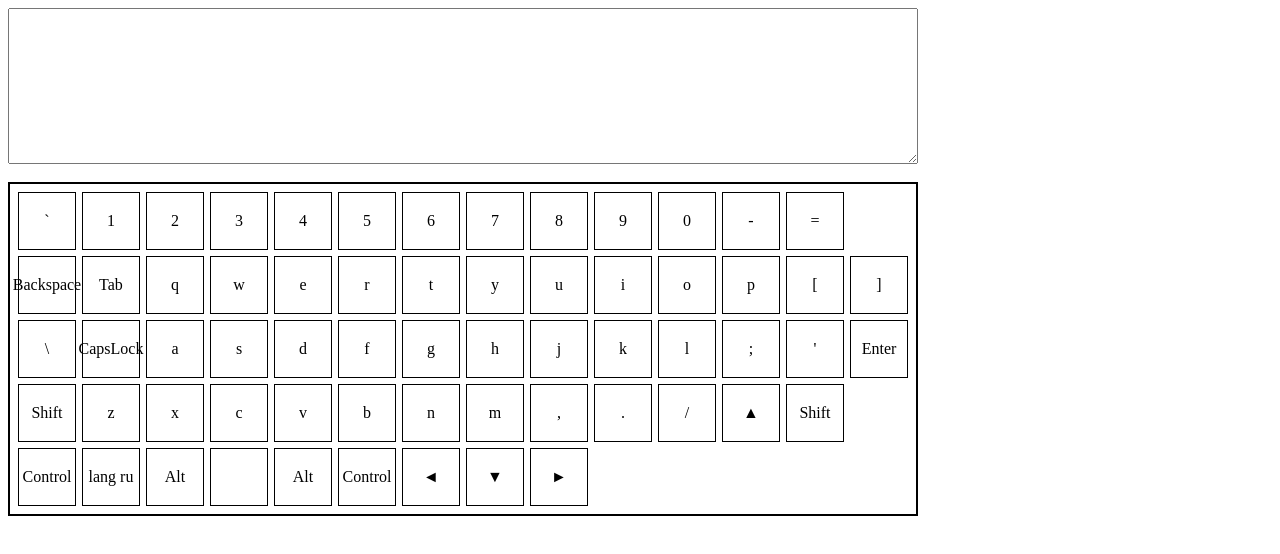
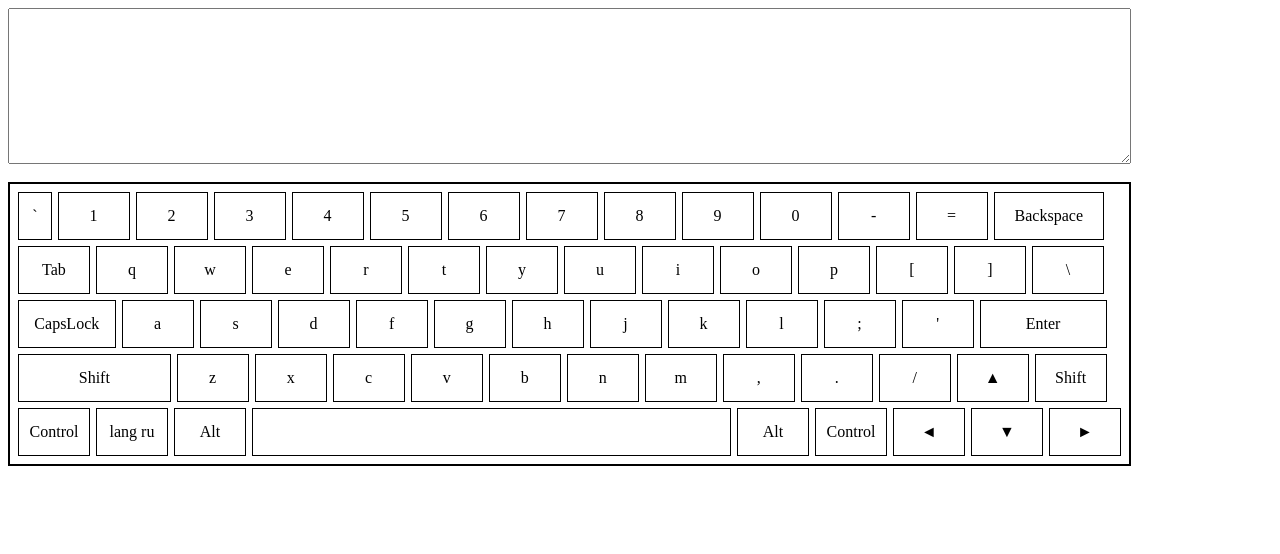
Before and after one commit to markflerko/codejam-virtual-keyboard, a plain HTML site: page index.html in a window 1280 px wide. Drawn offline with Linux system fonts and the light colour scheme.

Commit message:
feat: decor and disign

```diff
--- a/script.js
+++ b/script.js
@@ -308,9 +308,9 @@ let keyboard = [
 function init() {
   let out = '';
   for (let i = 0; i < keyboard.length; i++) {
-    if (i == 13) {
+    if (i == 14) {
       out += '<div class="clearfix"></div>';
-    } else if (i == 27) {
+    } else if (i == 28) {
       out += '<div class="clearfix"></div>';
     } else if (i == 41) {
       out += '<div class="clearfix"></div>';
@@ -319,6 +319,18 @@ function init() {
     }
     if (keyboard[i].code == "CapsLock") {
       out += '<div class="key caps" data="' + keyboard[i].code + '" >' + keyboard[i].key + '</div>';
+    } else if (keyboard[i].code == "Backspace") {
+      out += '<div class="key Backspace" data="' + keyboard[i].code + '" >' + keyboard[i].key + '</div>';
+    } else if (keyboard[i].code == "Enter") {
+      out += '<div class="key Enter" data="' + keyboard[i].code + '" >' + keyboard[i].key + '</div>';
+    } else if (keyboard[i].code == "ShiftRight") {
+      out += '<div class="key ShiftRight" data="' + keyboard[i].code + '" >' + keyboard[i].key + '</div>';
+    } else if (keyboard[i].code == "ShiftLeft") {
+      out += '<div class="key ShiftLeft" data="' + keyboard[i].code + '" >' + keyboard[i].key + '</div>';
+    } else if (keyboard[i].code == "Space") {
+      out += '<div class="key Space" data="' + keyboard[i].code + '" >' + keyboard[i].key + '</div>';
+    } else if (keyboard[i].code == "Backquote") {
+      out += '<div class="key Backquote" data="' + keyboard[i].code + '" >' + keyboard[i].key + '</div>';
     } else {
       out += '<div class="key" data="' + keyboard[i].code + '" >' + keyboard[i].key + '</div>';
     }
--- a/style.css
+++ b/style.css
@@ -20,8 +20,8 @@ body {
 }
 
 .key {
-  width: 50px;
-  height: 50px;
+  width: 5vw;
+  height: 5vh;
   border: 1px solid black;
   margin: 3px;
   padding: 3px;
@@ -32,10 +32,6 @@ body {
   cursor: pointer;
   transition-property: transform;
   transition-duration: 0.5s;
-}
-
-#color {
-
 }
 
 .clearfix {              /*чистка потока = перенос на новую строку*/
@@ -51,9 +47,38 @@ body {
 }
 
 .caps {
+  width: 7vw;
   background: white !important;
+  transition-property: transform;
+  transition-duration: 0.5s;
 }
 
 .capsActive {
   background: goldenrod !important;
+  transform: scale(0.9);
+  cursor: pointer;
 }
+
+.Enter {
+  width: 9.3vw;
+}
+
+.ShiftLeft {
+  width: 11.3vw;
+}
+
+.ShiftRight {
+  width: 5vw;
+}
+
+.Space {
+  width: 36.8vw;
+}
+
+.Backspace {
+  width: 8vw;
+}
+
+.Backquote {
+  width: 2vw;
+}
```
